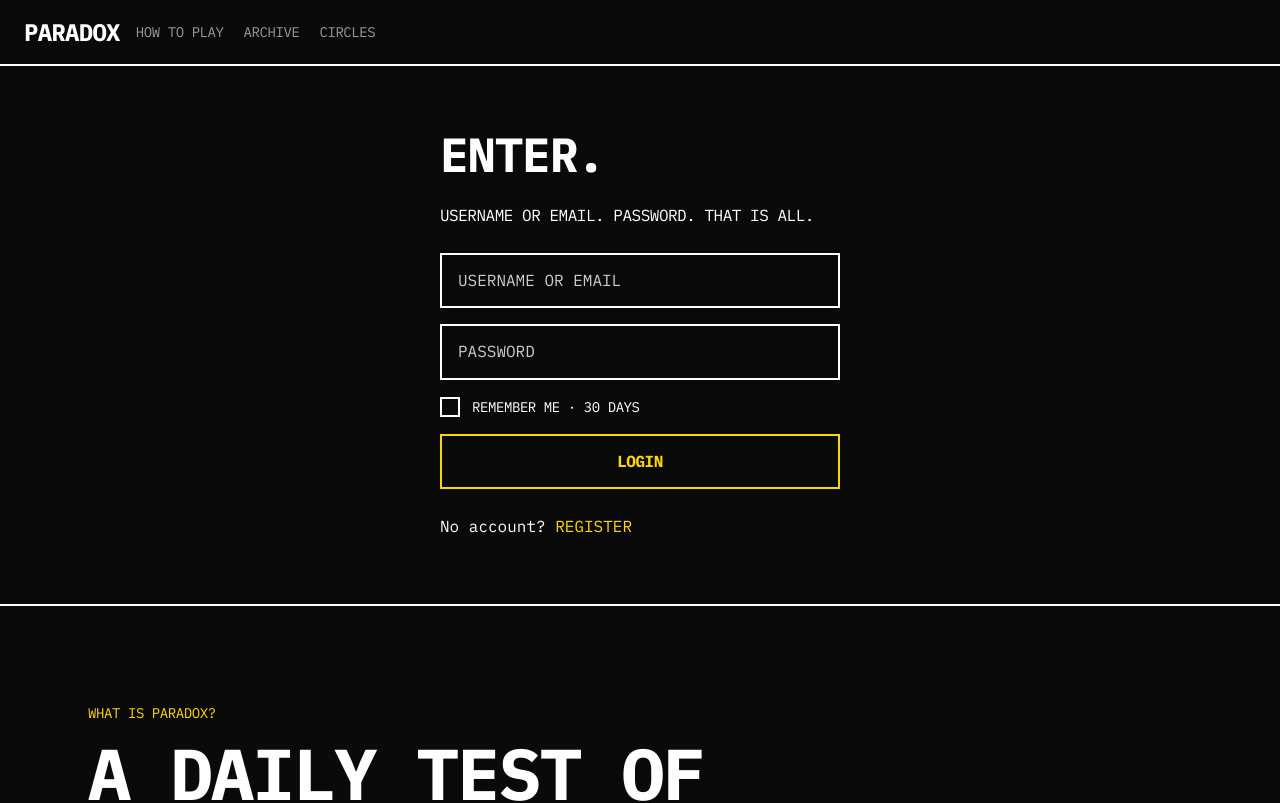
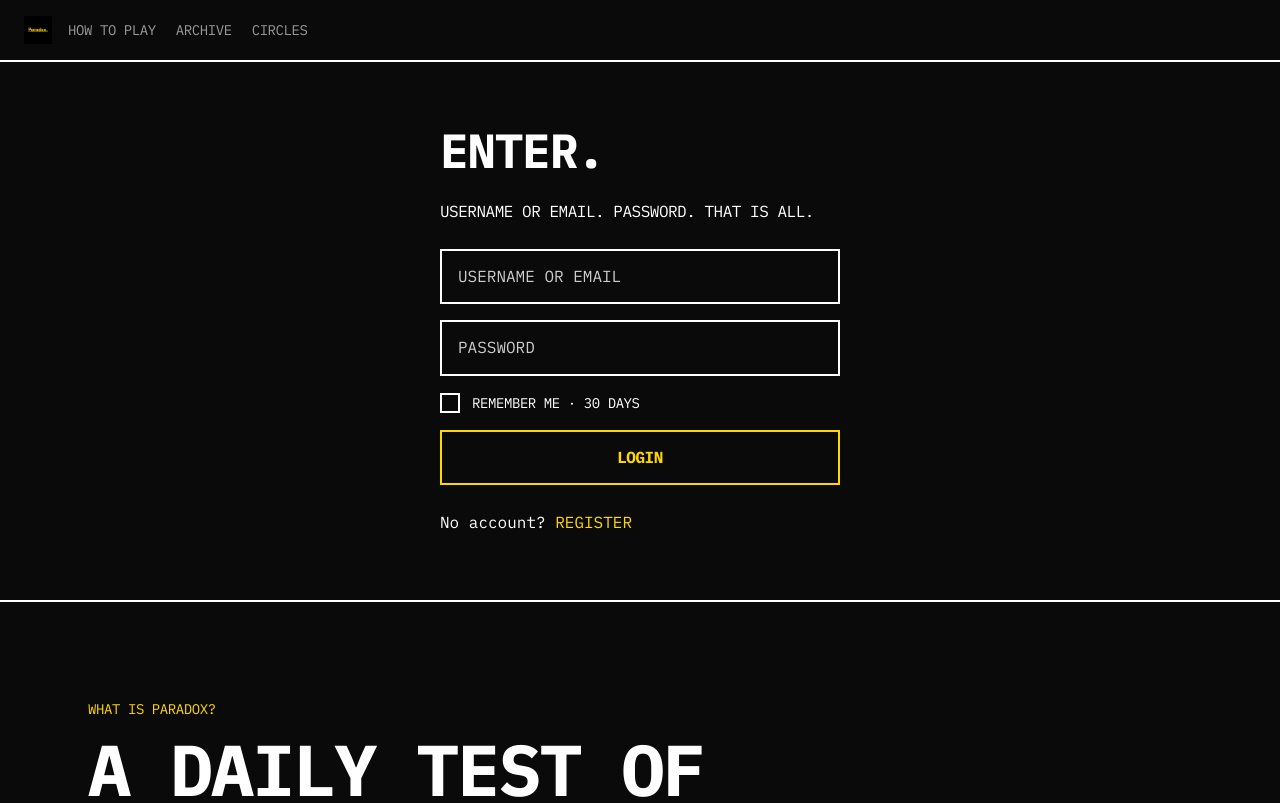
Before and after one commit to t-titty/paradox, a React (Vite) app in the folder client/: page /login in a window 1280 px wide. Shown: the top 803 px of the page. Built offline with nearby package versions, Linux system fonts and the light colour scheme; no server answers.

Commit message:
add Paradox logo and favicon

```diff
--- a/client/index.html
+++ b/client/index.html
@@ -5,6 +5,8 @@
     <meta name="viewport" content="width=device-width, initial-scale=1.0" />
     <meta name="color-scheme" content="dark" />
     <title>PARADOX</title>
+    <link rel="icon" type="image/png" href="/favicon.png" />
+    <link rel="apple-touch-icon" href="/favicon.png" />
     <link rel="preconnect" href="https://fonts.googleapis.com" />
     <link rel="preconnect" href="https://fonts.gstatic.com" crossorigin />
     <link
--- a/client/src/components/Header.tsx
+++ b/client/src/components/Header.tsx
@@ -18,10 +18,11 @@ export function Header() {
         <div className="flex items-center gap-3">
           <Link
             to="/"
-            className="brutal-heading text-2xl text-bone hover:text-gold"
+            aria-label="PARADOX — home"
+            className="flex items-center hover:opacity-80"
             onClick={closeMenu}
           >
-            PARADOX
+            <img src="/logo.png" alt="PARADOX" className="h-7 w-auto" />
           </Link>
           {testMode && (
             <span className="border border-gold px-2 py-[2px] font-mono text-[10px] uppercase tracking-brutal text-gold">
```
Also changed, not shown: client/public/favicon.png (added), client/public/logo.png (added).
